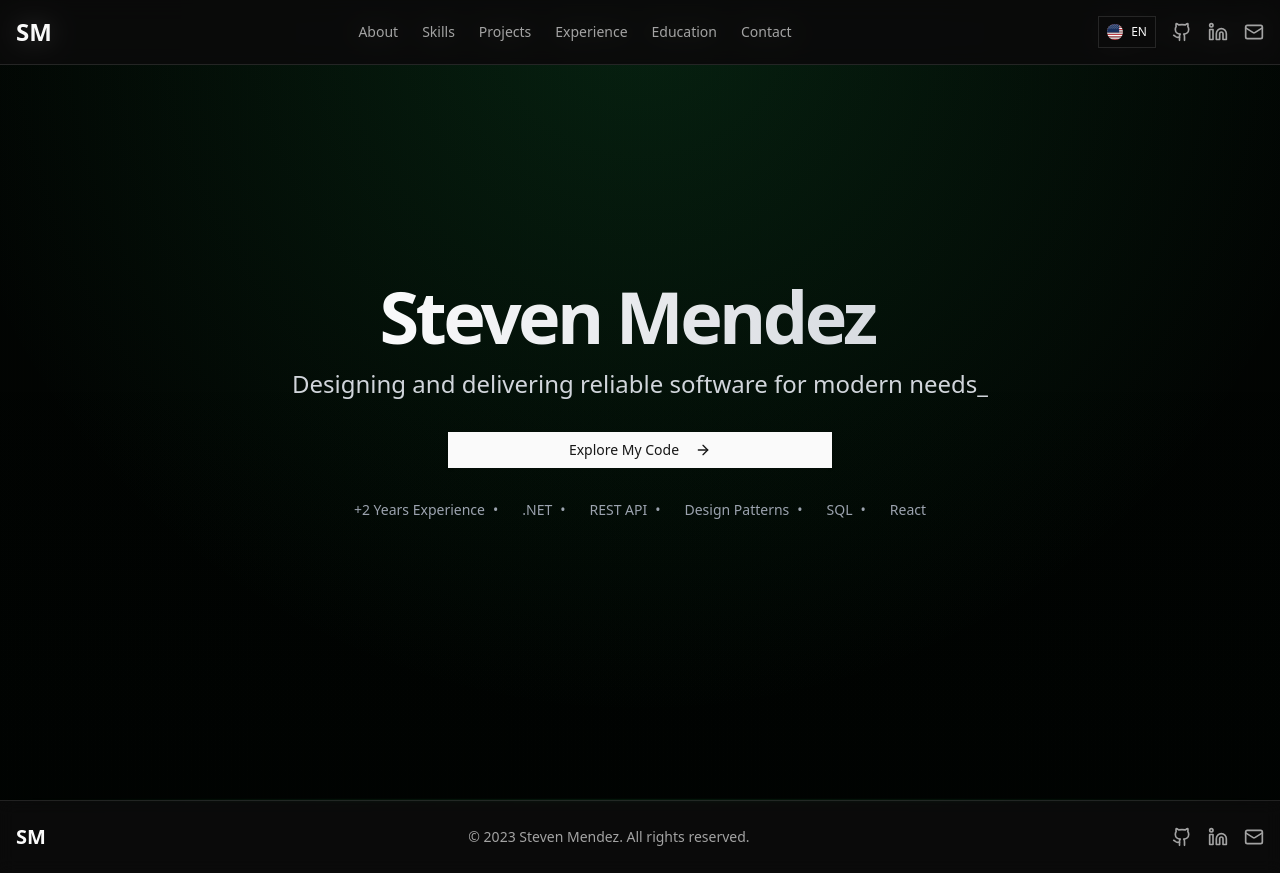
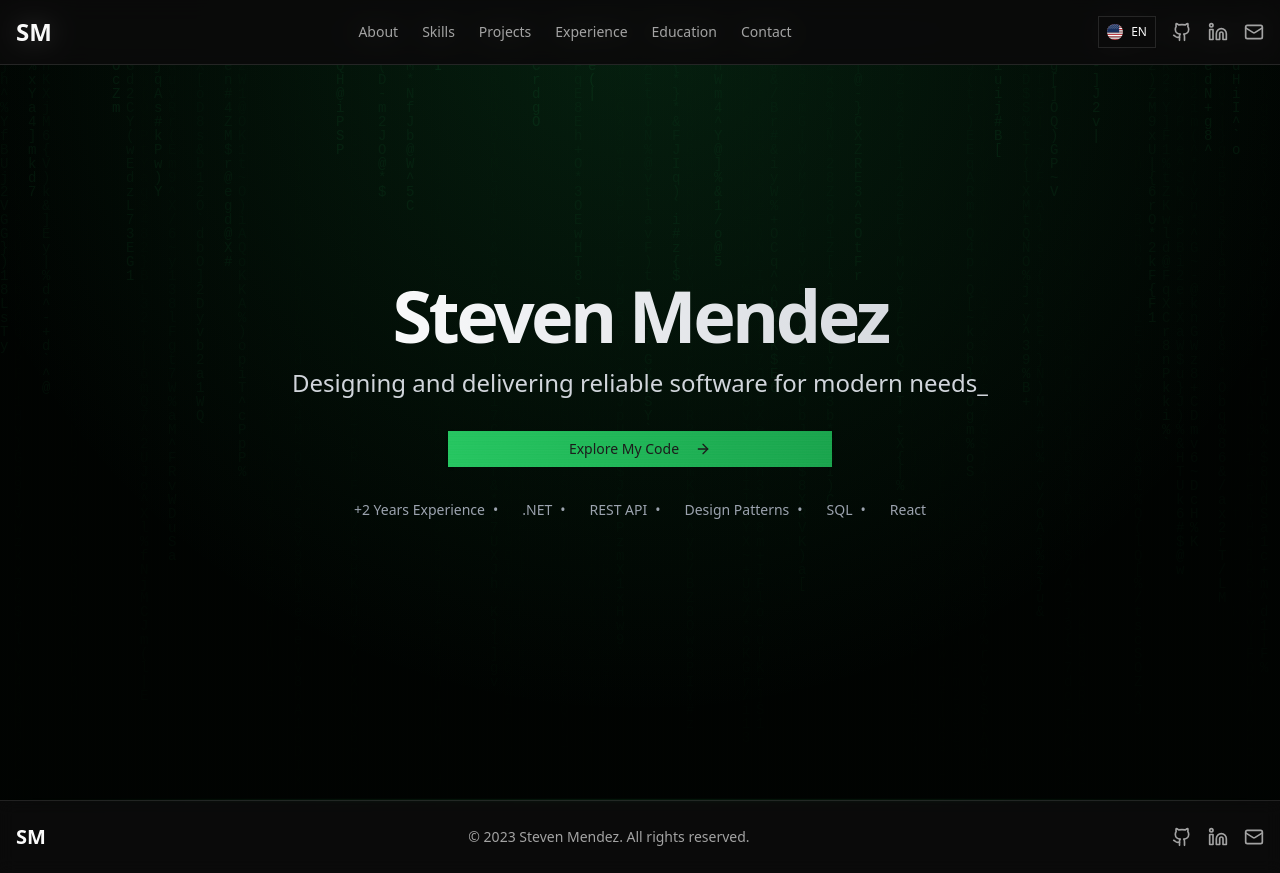
Before and after one commit to Steven-Mendez/my-portfolio, a Next.js app: page / in a window 1280 px wide. Built offline with nearby package versions, Linux system fonts and the light colour scheme.

Commit message:
feat: Implement matrix background animation and enhance global styles

```diff
--- a/src/app/globals.css
+++ b/src/app/globals.css
@@ -122,33 +122,86 @@ body {
   filter: blur(1px);
 }
 
-.gradient-bg {
-  background: linear-gradient(
-    180deg,
-    rgba(0, 0, 0, 1) 0%,
-    rgba(0, 0, 0, 0.95) 100%
-  );
+.primary-gradient {
+  background: linear-gradient(90deg, #22c55e 0%, #16a34a 100%);
   position: relative;
+  overflow: hidden;
 }
 
-.gradient-bg::before {
+.primary-gradient::before {
   content: "";
   position: absolute;
-  top: 0;
-  left: 0;
-  width: 100%;
-  height: 100%;
-  background: linear-gradient(
-    90deg,
-    rgba(34, 197, 94, 0.03) 25%,
-    transparent 25%,
-    transparent 50%,
-    rgba(34, 197, 94, 0.03) 50%,
-    rgba(34, 197, 94, 0.03) 75%,
-    transparent 75%,
-    transparent
+  top: -50%;
+  left: -50%;
+  width: 200%;
+  height: 200%;
+  background: repeating-linear-gradient(
+    transparent 0%,
+    rgba(255, 255, 255, 0.05) 0.5%,
+    transparent 1%
   );
-  background-size: 4px 100%;
-  opacity: 0.1;
+  animation: matrix-scan 2s linear infinite;
   pointer-events: none;
 }
+
+@keyframes matrix-scan {
+  0% {
+    transform: translateY(-50%);
+  }
+  100% {
+    transform: translateY(50%);
+  }
+}
+
+@keyframes rain {
+  0% {
+    transform: translateY(-100%);
+  }
+  100% {
+    transform: translateY(100%);
+  }
+}
+
+/* Scrollbar styles */
+::-webkit-scrollbar {
+  width: 8px;
+  height: 8px;
+}
+
+::-webkit-scrollbar-track {
+  background: #1a1a1a;
+}
+
+::-webkit-scrollbar-thumb {
+  background: #22c55e;
+  border-radius: 4px;
+}
+
+::-webkit-scrollbar-thumb:hover {
+  background: #1fb854;
+}
+
+/* Smooth scrolling */
+html {
+  scroll-behavior: smooth;
+}
+
+p,
+li,
+span {
+  @apply leading-relaxed;
+}
+
+h1,
+h2,
+h3,
+h4,
+h5,
+h6 {
+  @apply font-bold leading-tight mb-4;
+}
+
+html {
+  scroll-behavior: smooth;
+  scroll-padding-top: 80px; /* Adjust this value based on your navbar height */
+}
--- a/src/app/layout.tsx
+++ b/src/app/layout.tsx
@@ -1,7 +1,8 @@
 import type { Metadata } from "next";
 import "./globals.css";
-import React from "react";
+import React, { Suspense } from "react";
 import { LanguageProvider } from "@/contexts/LanguageContext";
+import MatrixBackground from "@/components/matrix-background";
 
 export const metadata: Metadata = {
   title: "Create Next App",
@@ -16,6 +17,9 @@ export default function RootLayout({
   return (
     <html lang="en">
       <body className="font-sans">
+        <Suspense fallback={<div>Loading...</div>}>
+          <MatrixBackground />
+        </Suspense>
         <LanguageProvider>{children}</LanguageProvider>
       </body>
     </html>
--- a/src/components/hero.tsx
+++ b/src/components/hero.tsx
@@ -72,7 +72,7 @@ export default function Hero() {
             >
               <h1
                 id="hero-heading"
-                className="text-4xl font-bold tracking-tighter sm:text-5xl md:text-6xl lg:text-7xl/none bg-clip-text text-transparent bg-gradient-to-r from-white to-gray-300 terminal-text text-shadow"
+                className="text-4xl font-bold tracking-tighter sm:text-5xl md:text-6xl lg:text-7xl/none bg-clip-text text-transparent bg-gradient-to-r from-white to-gray-300 text-shadow"
               >
                 {title}
               </h1>
@@ -91,14 +91,14 @@ export default function Hero() {
                   window.scrollTo(0, 0);
                   window.location.href = "/projects";
                 }}
-                className="w-full max-w-md primary-gradient hover:hover-gradient group"
+                className="w-full max-w-md primary-gradient group "
               >
                 {cta}
                 <ArrowRight className="ml-2 h-4 w-4 transition-transform group-hover:translate-x-1" />
               </Button>
             </motion.div>
             <motion.div
-              className="flex flex-wrap justify-center gap-4 text-sm text-gray-400"
+              className="flex flex-wrap justify-center gap-4 text-sm text-gray-400 "
               initial={{ opacity: 0 }}
               animate={{ opacity: 1 }}
               transition={{ duration: 0.5, delay: 0.6 }}
@@ -115,10 +115,6 @@ export default function Hero() {
           </div>
         </div>
       </div>
-      <div
-        className="absolute inset-0 bg-grid-white/[0.02] bg-[size:50px_50px]"
-        aria-hidden="true"
-      />
     </section>
   );
 }
--- /dev/null
+++ b/src/components/matrix-background.tsx
@@ -0,0 +1,68 @@
+"use client";
+
+import React, { useEffect, useRef } from "react";
+
+export default function MatrixBackground() {
+  const canvasRef = useRef<HTMLCanvasElement>(null);
+
+  useEffect(() => {
+    const canvas = canvasRef.current;
+    if (!canvas) return;
+
+    const ctx = canvas.getContext("2d");
+    if (!ctx) return;
+
+    canvas.width = window.innerWidth;
+    canvas.height = window.innerHeight;
+
+    const fontSize = 14;
+    const columns = canvas.width / fontSize;
+
+    const drops: number[] = [];
+    for (let i = 0; i < columns; i++) {
+      drops[i] = 1;
+    }
+
+    const matrix =
+      "abcdefghijklmnopqrstuvwxyzABCDEFGHIJKLMNOPQRSTUVWXYZ123456789@#$%^&*()*&^%+-/~{[|`]}";
+
+    function draw() {
+      ctx!.fillStyle = "rgba(0, 0, 0, 0.05)";
+      ctx!.fillRect(0, 0, canvas!.width, canvas!.height);
+
+      ctx!.fillStyle = "#22c55e"; // Tailwind green-500
+      ctx!.font = `${fontSize}px monospace`;
+
+      for (let i = 0; i < drops.length; i++) {
+        const text = matrix[Math.floor(Math.random() * matrix.length)];
+        ctx!.fillText(text, i * fontSize, drops[i] * fontSize);
+
+        if (drops[i] * fontSize > canvas!.height && Math.random() > 0.975) {
+          drops[i] = 0;
+        }
+        drops[i]++;
+      }
+    }
+
+    const intervalId = setInterval(draw, 35);
+
+    const handleResize = () => {
+      canvas.width = window.innerWidth;
+      canvas.height = window.innerHeight;
+    };
+
+    window.addEventListener("resize", handleResize);
+
+    return () => {
+      clearInterval(intervalId);
+      window.removeEventListener("resize", handleResize);
+    };
+  }, []);
+
+  return (
+    <canvas
+      ref={canvasRef}
+      className="fixed top-0 left-0 w-full h-full -z-10"
+    />
+  );
+}
```
